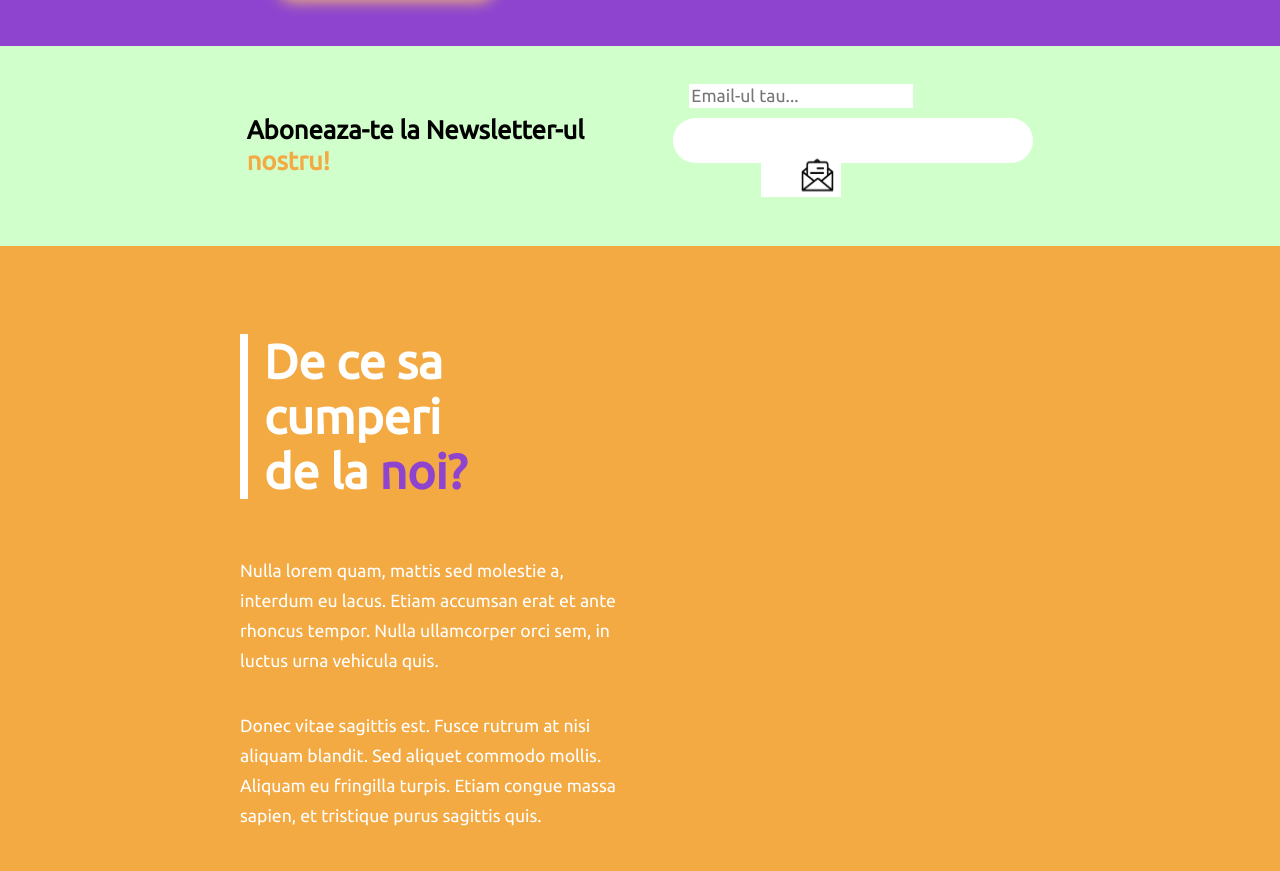
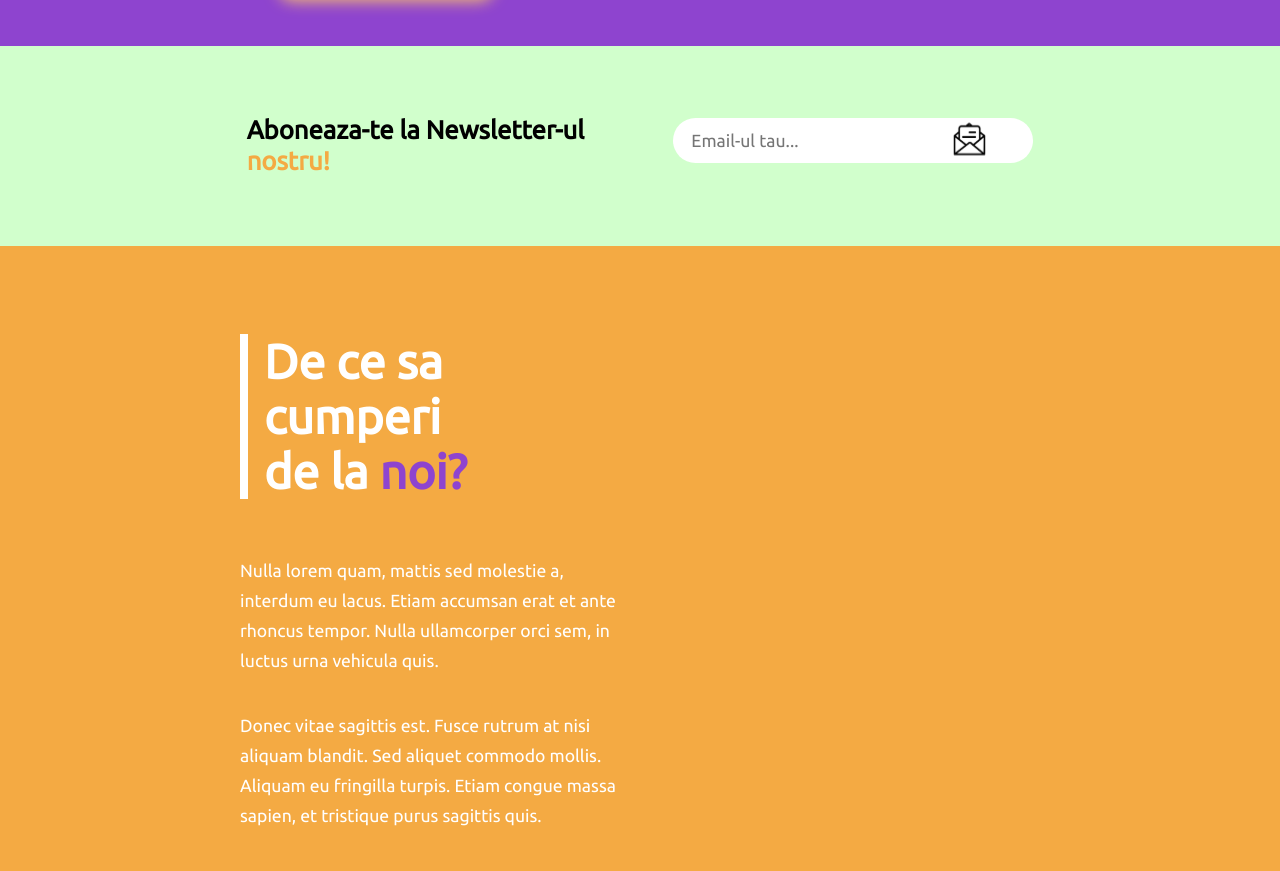
Before and after one commit to RobertoCiurea/React-YouriPhone, a React (Vite) app in the folder client/: page / in a window 1280 px wide. Shown: the part 2397-3268 px from the top of the page. Built offline with nearby package versions, Linux system fonts and the light colour scheme.

Commit message:
fix newsletter styles

```diff
--- a/client/src/components/Newsletter/Newsletter.css
+++ b/client/src/components/Newsletter/Newsletter.css
@@ -24,7 +24,8 @@
   margin: 0;
   padding: 0;
   display: flex;
-  align-items: center;
+  flex-direction: row;
+  gap: 0;
 }
 .newsletter-input input {
   border: none;
@@ -52,7 +53,6 @@
 /*Popup*/
 .newsletter-section .popup {
   font-size: var(--fs-body);
-
   text-align: center;
   color: var(--white);
   background-color: var(--ac-400);
@@ -76,7 +76,7 @@
   }
 
   100% {
-    top: 0;
+    top: 3rem;
     opacity: 1;
   }
 }
```
